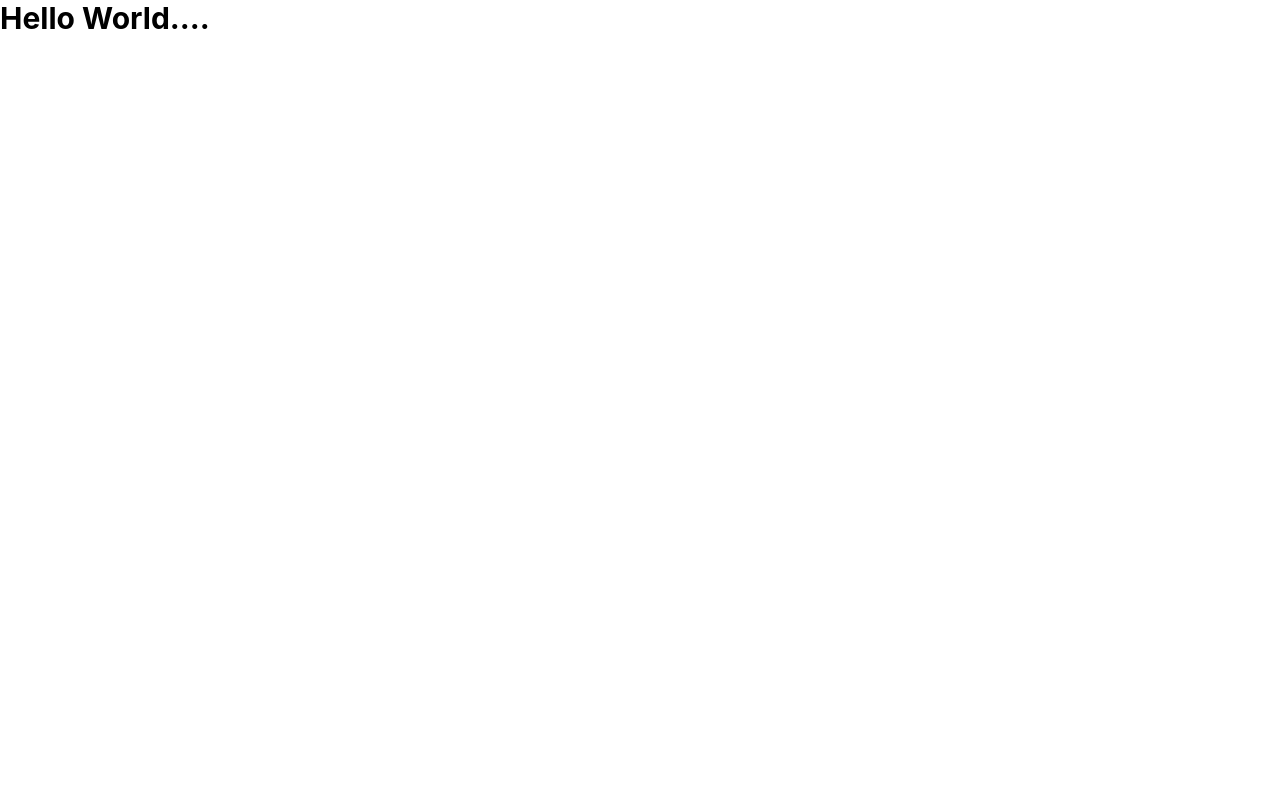
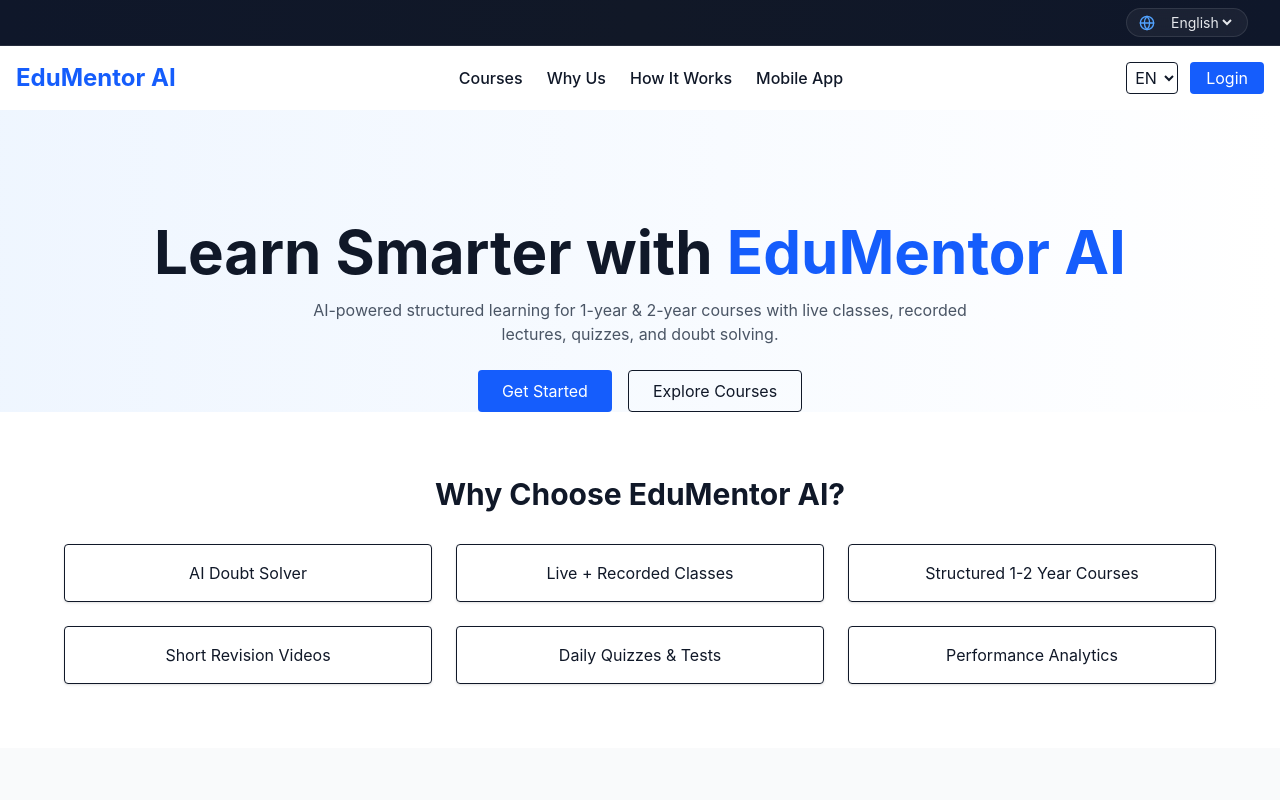
Before and after one commit to DevVinayShriffle/EduMentor-AI, a React app in the folder frontend/: page / in a window 1280 px wide. Shown: the top 800 px of the page. Built offline with nearby package versions, Linux system fonts and the light colour scheme; the HTML template or start-up script is replaced by a standard one.

Commit message:
Added Navbar and Hero Section for Landing Page

```diff
--- a/frontend/package.json
+++ b/frontend/package.json
@@ -11,8 +11,10 @@
   },
   "dependencies": {
     "@tailwindcss/vite": "^4.2.4",
+    "lucide-react": "^1.14.0",
     "react": "^19.2.5",
     "react-dom": "^19.2.5",
+    "react-router-dom": "^7.14.2",
     "tailwindcss": "^4.2.4"
   },
   "devDependencies": {
--- a/frontend/src/App.jsx
+++ b/frontend/src/App.jsx
@@ -1,10 +1,12 @@
+import { BrowserRouter, Routes, Route } from "react-router-dom";
+import LandingPage from "./pages/LandingPage";
 
-function App() {
+export default function App() {
   return (
-    <div>
-      <h1 class="text-3xl font-bold">Hello World....</h1>
-    </div>
-  )
+    <BrowserRouter>
+      <Routes>
+        <Route path="/" element={<LandingPage />} />
+      </Routes>
+    </BrowserRouter>
+  );
 }
-
-export default App
--- a/frontend/src/index.css
+++ b/frontend/src/index.css
@@ -1 +1,12 @@
 @import "tailwindcss";
+
+html, body {
+  margin: 0;
+  padding: 0;
+  overflow-x: hidden;
+  scroll-behavior: smooth;
+}
+
+html::-webkit-scrollbar {
+  display: none;
+}
--- /dev/null
+++ b/frontend/src/pages/LandingPage.jsx
@@ -0,0 +1,23 @@
+import Navbar from "../sections/Navbar";
+import Hero from "../sections/Hero";
+import WhyChooseUs from "../sections/WhyChooseUs";
+import Courses from "../sections/Courses";
+import HowItWorks from "../sections/HowItWorks";
+import MobileApp from "../sections/MobileApp";
+import Footer from "../sections/Footer";
+import Header from "../sections/Header";
+
+export default function LandingPage() {
+  return (
+    <div className="bg-white text-gray-900">
+      <Header />
+      <Navbar />
+      <Hero />
+      <WhyChooseUs />
+      <Courses />
+      <HowItWorks />
+      <MobileApp />
+      <Footer />
+    </div>
+  );
+}
--- /dev/null
+++ b/frontend/src/sections/Courses.jsx
@@ -0,0 +1,22 @@
+const courses = [
+  { title: "JEE 2-Year Plan", desc: "Complete structured engineering prep" },
+  { title: "NEET 2-Year Plan", desc: "Medical entrance preparation" },
+  { title: "Foundation Course", desc: "Class 9–10 strong base building" }
+];
+
+export default function Courses() {
+  return (
+    <section id="courses" className="py-16 bg-gray-50 text-center">
+      <h2 className="text-3xl font-bold">Our Courses</h2>
+
+      <div className="grid md:grid-cols-3 gap-6 mt-8 max-w-6xl mx-auto">
+        {courses.map((c, i) => (
+          <div key={i} className="p-6 bg-white rounded shadow">
+            <h3 className="font-bold text-xl">{c.title}</h3>
+            <p className="text-gray-600 mt-2">{c.desc}</p>
+          </div>
+        ))}
+      </div>
+    </section>
+  );
+}
--- /dev/null
+++ b/frontend/src/sections/Footer.jsx
@@ -0,0 +1,7 @@
+export default function Footer() {
+  return (
+    <footer className="bg-gray-900 text-white text-center p-6">
+      <p>© 2026 EduMentor AI. All rights reserved.</p>
+    </footer>
+  );
+}
--- /dev/null
+++ b/frontend/src/sections/Header.jsx
@@ -0,0 +1,32 @@
+import { useState } from "react";
+import { Globe } from "lucide-react";
+
+const Header = () => {
+  const [language, setLanguage] = useState("English");
+
+  return (
+    <header className="w-full bg-gradient-to-r from-[#0f172a] via-[#111827] to-[#0f172a] px-4 sm:px-8 py-2 flex items-center justify-end border-b border-white/10">
+
+      {/* Language Selector */}
+      <div className="flex items-center gap-2 sm:gap-3 bg-white/5 px-2 sm:px-3 py-1 rounded-full backdrop-blur-md border border-white/10">
+
+        <Globe size={16} className="text-blue-400 shrink-0" />
+
+        <select
+          value={language}
+          onChange={(e) => setLanguage(e.target.value)}
+          className="
+            bg-transparent text-gray-200 text-xs sm:text-sm
+            outline-none cursor-pointer
+          "
+        >
+          <option className="text-black" value="English">English</option>
+          <option className="text-black" value="Hindi">हिंदी</option>
+        </select>
+
+      </div>
+    </header>
+  );
+};
+
+export default Header;
--- /dev/null
+++ b/frontend/src/sections/Hero.jsx
@@ -0,0 +1,22 @@
+export default function Hero() {
+  return (
+    <section className="pt-28 text-center px-4 bg-gradient-to-r from-blue-50 to-white">
+      <h1 className="text-4xl md:text-6xl font-bold">
+        Learn Smarter with <span className="text-blue-600">EduMentor AI</span>
+      </h1>
+
+      <p className="mt-4 text-gray-600 max-w-2xl mx-auto">
+        AI-powered structured learning for 1-year & 2-year courses with live classes, recorded lectures, quizzes, and doubt solving.
+      </p>
+
+      <div className="mt-6 flex justify-center gap-4">
+        <button className="bg-blue-600 text-white px-6 py-2 rounded">
+          Get Started
+        </button>
+        <button className="border px-6 py-2 rounded">
+          Explore Courses
+        </button>
+      </div>
+    </section>
+  );
+}
--- /dev/null
+++ b/frontend/src/sections/HowItWorks.jsx
@@ -0,0 +1,24 @@
+const steps = [
+  "Enroll in Course",
+  "Attend Live Classes",
+  "Watch Recorded Lectures",
+  "Use AI Doubt Solver",
+  "Take Quizzes & Tests",
+  "Track Your Progress"
+];
+
+export default function HowItWorks() {
+  return (
+    <section id="how" className="py-16 text-center">
+      <h2 className="text-3xl font-bold">How EduMentor AI Works</h2>
+
+      <div className="mt-8 flex flex-col gap-4 max-w-xl mx-auto">
+        {steps.map((s, i) => (
+          <div key={i} className="p-3 border rounded">
+            {i + 1}. {s}
+          </div>
+        ))}
+      </div>
+    </section>
+  );
+}
--- /dev/null
+++ b/frontend/src/sections/MobileApp.jsx
@@ -0,0 +1,20 @@
+export default function MobileApp() {
+  return (
+    <section id="app" className="py-16 text-center bg-blue-50">
+      <h2 className="text-3xl font-bold">EduMentor AI on the Go</h2>
+
+      <p className="mt-2 text-gray-600">
+        Learn anywhere, anytime with our mobile app.
+      </p>
+
+      <div className="flex justify-center gap-4 mt-6">
+        <button className="bg-black text-white px-4 py-2 rounded">
+          Get it on Play Store
+        </button>
+        <button className="bg-black text-white px-4 py-2 rounded">
+          Download on App Store
+        </button>
+      </div>
+    </section>
+  );
+}
--- /dev/null
+++ b/frontend/src/sections/Navbar.jsx
@@ -0,0 +1,33 @@
+export default function Navbar() {
+  return (
+    <header className="w-full shadow-sm bg-white z-50">
+      <div className="max-w-7xl mx-auto flex items-center justify-between p-4">
+
+        {/* Logo */}
+        <h1 className="text-2xl font-bold text-blue-600">
+          EduMentor AI
+        </h1>
+
+        {/* Menu */}
+        <nav className="hidden md:flex gap-6 font-medium">
+          <a href="#courses">Courses</a>
+          <a href="#why">Why Us</a>
+          <a href="#how">How It Works</a>
+          <a href="#app">Mobile App</a>
+        </nav>
+
+        {/* Language + Login */}
+        <div className="flex items-center gap-3">
+          <select className="border p-1 rounded">
+            <option>EN</option>
+            <option>HI</option>
+          </select>
+
+          <button className="bg-blue-600 text-white px-4 py-1 rounded">
+            Login
+          </button>
+        </div>
+      </div>
+    </header>
+  );
+}
--- /dev/null
+++ b/frontend/src/sections/WhyChooseUs.jsx
@@ -0,0 +1,24 @@
+const features = [
+  "AI Doubt Solver",
+  "Live + Recorded Classes",
+  "Structured 1-2 Year Courses",
+  "Short Revision Videos",
+  "Daily Quizzes & Tests",
+  "Performance Analytics"
+];
+
+export default function WhyChooseUs() {
+  return (
+    <section id="why" className="py-16 max-w-6xl mx-auto text-center">
+      <h2 className="text-3xl font-bold">Why Choose EduMentor AI?</h2>
+
+      <div className="grid md:grid-cols-3 gap-6 mt-8">
+        {features.map((item, i) => (
+          <div key={i} className="p-4 border rounded shadow-sm">
+            {item}
+          </div>
+        ))}
+      </div>
+    </section>
+  );
+}
```
Also changed, not shown: 1 other file (tests, documents, lock files or other folders).
